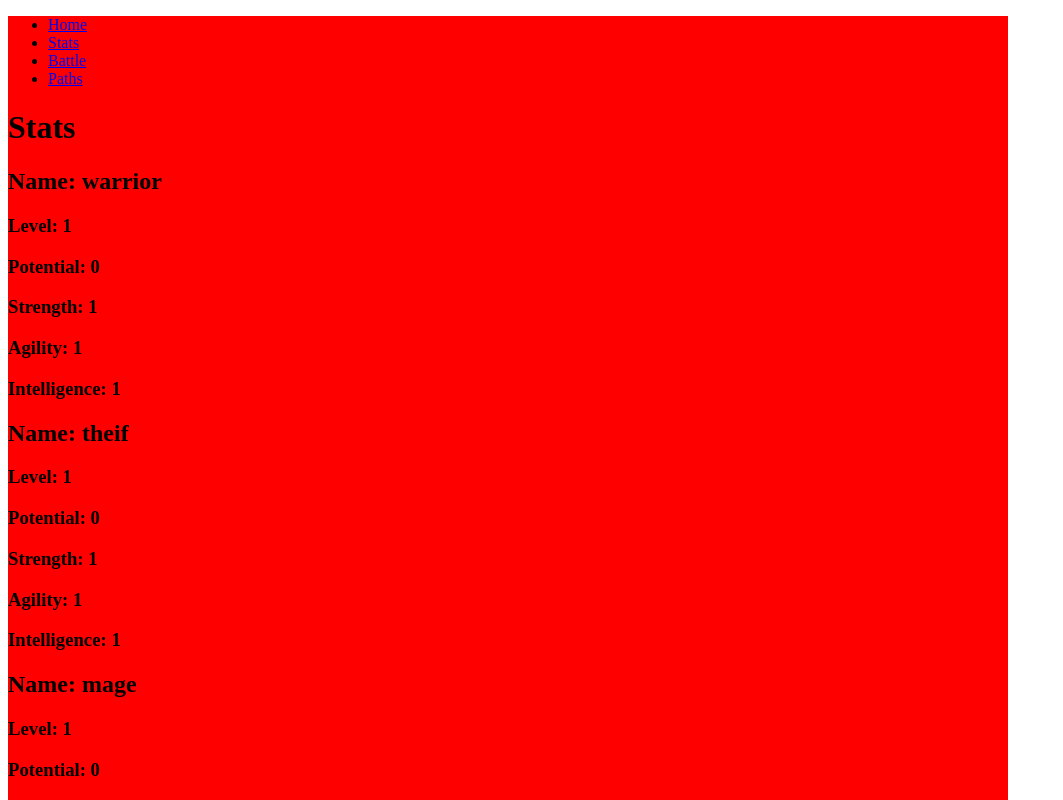
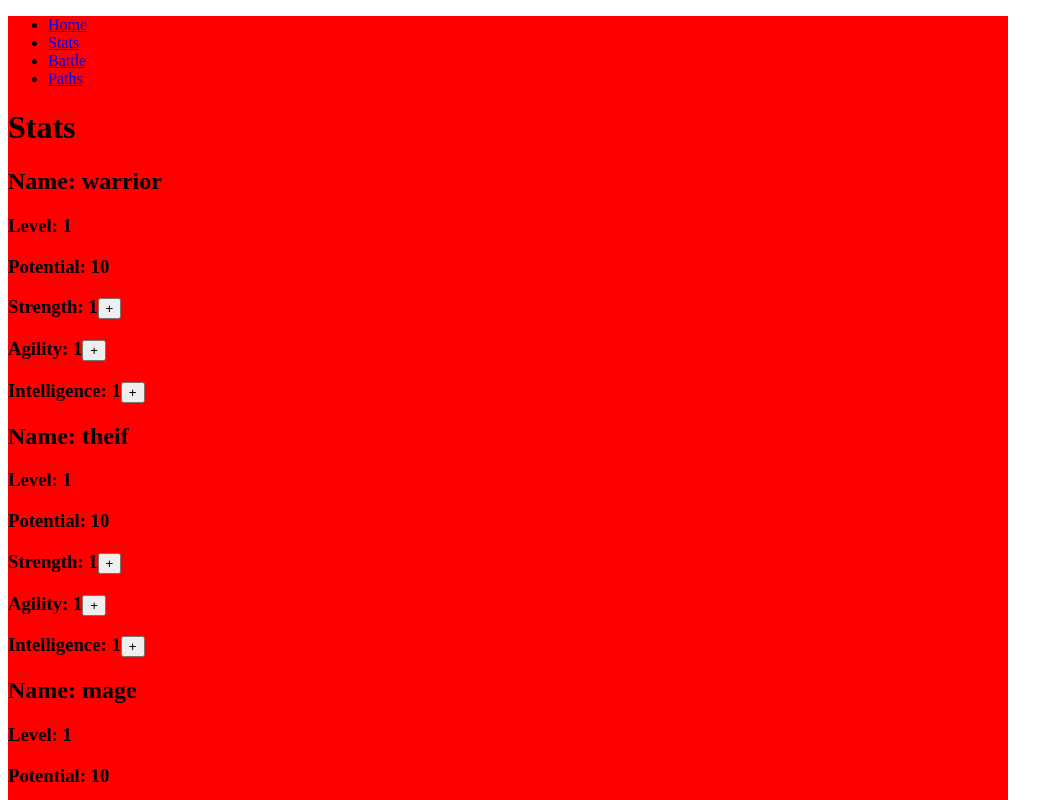
Before and after one commit to yyypasserby/fqyy, a React (Create React App) app: page /stats in a window 1280 px wide. Shown: the top 800 px of the page, without its empty margins (0-1063 px from the left). Built offline with nearby package versions, Linux system fonts and the light colour scheme.

Commit message:
Add immutable record & potential functionality

```diff
--- a/package.json
+++ b/package.json
@@ -12,6 +12,7 @@
     "@types/react-dom": "^16.9.10",
     "aphrodite": "^2.4.0",
     "husky": "^4.3.8",
+    "immutable": "^4.0.0-rc.12",
     "lint-staged": "^10.5.3",
     "prettier": "^2.2.1",
     "react": "^17.0.1",
--- a/src/data/atoms/characterAtom.ts
+++ b/src/data/atoms/characterAtom.ts
@@ -1,40 +1,45 @@
-import { atom, RecoilState } from "recoil";
+import { atom } from "recoil";
+import { List, Record, RecordOf } from "immutable";
 
-interface Character {
+type Ability = {
+  strength: number;
+  agility: number;
+  intelligence: number;
+};
+
+type Character = Ability & {
   name: string;
   level: number;
   potential: number;
-  strength: number;
-  agility: number;
-  intelligence: number;
-}
+};
 
-export const charaterAtom: RecoilState<Character[]> = atom({
+export type AbilityKey = keyof Ability;
+
+const CharacterRecord = Record<Character>({
+  name: "character",
+  level: 1,
+  potential: 10,
+  strength: 1,
+  agility: 1,
+  intelligence: 1,
+});
+
+type CharacterRecordType = RecordOf<Character>;
+
+export const charaterAtom = atom({
   key: "characterAtom",
-  default: [
-    {
+  default: List<CharacterRecordType>([
+    CharacterRecord({
       name: "warrior",
       level: 1,
-      potential: 0,
-      strength: 1,
-      agility: 1,
-      intelligence: 1,
-    },
-    {
+    }),
+    CharacterRecord({
       name: "theif",
       level: 1,
-      potential: 0,
-      strength: 1,
-      agility: 1,
-      intelligence: 1,
-    },
-    {
+    }),
+    CharacterRecord({
       name: "mage",
       level: 1,
-      potential: 0,
-      strength: 1,
-      agility: 1,
-      intelligence: 1,
-    },
-  ],
+    }),
+  ]),
 });
--- a/src/data/atoms/gameAtom.ts
+++ b/src/data/atoms/gameAtom.ts
@@ -1,9 +1,15 @@
+import { Record } from "immutable";
 import { atom } from "recoil";
+
+export const GameRecord = Record<{ id: number; name: string }>({
+  id: 0,
+  name: "",
+});
 
 export const gameAtom = atom({
   key: "gameAtom",
-  default: {
+  default: GameRecord({
     id: 1,
     name: "new game",
-  },
+  }),
 });
--- a/src/data/atoms/pathHistoryAtom.ts
+++ b/src/data/atoms/pathHistoryAtom.ts
@@ -1,6 +1,7 @@
+import { List } from "immutable";
 import { atom } from "recoil";
 
 export const pathHistoryAtom = atom({
   key: "pathHistoryAtom",
-  default: [0],
+  default: List<number>([0]),
 });
--- a/src/data/selectors/pathHistorySelectors.ts
+++ b/src/data/selectors/pathHistorySelectors.ts
@@ -5,8 +5,8 @@ export const pathHistorySelector = selector({
   key: "pathHistorySelector",
   get: ({ get }) => {
     const pathHistory = get(pathHistoryAtom);
-    const pathLength = pathHistory.length;
-    const lastPath = pathHistory[pathLength - 1];
+    const pathLength = pathHistory.size;
+    const lastPath = pathHistory.get(pathLength - 1);
     return {
       pathLength,
       lastPath,
--- a/src/scenes/Home.tsx
+++ b/src/scenes/Home.tsx
@@ -1,24 +1,35 @@
 import React from "react";
-import { Link } from "react-router-dom";
-import { useRecoilState } from "recoil";
-import { gameAtom } from "../data/atoms/gameAtom";
+import { Link, useHistory } from "react-router-dom";
+import { useRecoilState, useResetRecoilState } from "recoil";
+import { charaterAtom } from "../data/atoms/characterAtom";
+import { gameAtom, GameRecord } from "../data/atoms/gameAtom";
+import { pathHistoryAtom } from "../data/atoms/pathHistoryAtom";
 
 function Home() {
   const [game, setGame] = useRecoilState(gameAtom);
+  const resetCharacters = useResetRecoilState(charaterAtom);
+  const resetPathHistory = useResetRecoilState(pathHistoryAtom);
+  const routerHistory = useHistory();
+
   const startNewGame = React.useCallback(() => {
     const newID = game.id + 1;
-    setGame({
-      id: newID,
-      name: "name" + newID,
-    });
-  }, [game.id, setGame]);
+    setGame(
+      GameRecord({
+        id: newID,
+        name: "new game" + newID,
+      })
+    );
+    resetCharacters();
+    resetPathHistory();
+    routerHistory.push("/paths");
+  }, [game.id, resetCharacters, resetPathHistory, routerHistory, setGame]);
 
   return (
     <div>
       <h1>Home</h1>
-      <div>
-        <Link to="/paths">Resume: {game.name}</Link>
-      </div>
+      <button onClick={() => routerHistory.push("/paths")}>
+        Resume: {game.name}
+      </button>
       <button onClick={startNewGame}>Start a new game</button>
     </div>
   );
--- a/src/scenes/Paths.tsx
+++ b/src/scenes/Paths.tsx
@@ -9,7 +9,7 @@ function Paths() {
   const { pathLength, lastPath } = useRecoilValue(pathHistorySelector);
   const selectAPath = React.useCallback(
     (item) => {
-      setPathHistory([...pathHistory, item]);
+      setPathHistory(pathHistory.push(item));
     },
     [pathHistory, setPathHistory]
   );
--- a/src/scenes/Stats.tsx
+++ b/src/scenes/Stats.tsx
@@ -1,20 +1,47 @@
+import React from "react";
 import { useRecoilState } from "recoil";
-import { charaterAtom } from "../data/atoms/characterAtom";
+import { AbilityKey, charaterAtom } from "../data/atoms/characterAtom";
 
 function Stats() {
   const [characters, setCharacters] = useRecoilState(charaterAtom);
+  const addPotential = React.useCallback(
+    (index, ability: AbilityKey) => {
+      setCharacters(
+        characters.update(index, (character) => {
+          if (character.get("potential") > 0) {
+            return character
+              .update(ability, (val) => val + 1)
+              .update("potential", (val) => val - 1);
+          }
+          return character;
+        })
+      );
+    },
+    [characters, setCharacters]
+  );
   return (
     <div>
       <h1>Stats</h1>
-      {characters.map((character) => {
+      {characters.map((character, index) => {
         return (
           <div>
             <h2>Name: {character.name}</h2>
             <h3>Level: {character.level}</h3>
             <h3>Potential: {character.potential}</h3>
-            <h3>Strength: {character.strength}</h3>
-            <h3>Agility: {character.agility}</h3>
-            <h3>Intelligence: {character.intelligence}</h3>
+            <h3>
+              Strength: {character.strength}
+              <button onClick={() => addPotential(index, "strength")}>+</button>
+            </h3>
+            <h3>
+              Agility: {character.agility}
+              <button onClick={() => addPotential(index, "agility")}>+</button>
+            </h3>
+            <h3>
+              Intelligence: {character.intelligence}
+              <button onClick={() => addPotential(index, "intelligence")}>
+                +
+              </button>
+            </h3>
           </div>
         );
       })}
```
Also changed, not shown: 1 other file (tests, documents, lock files or other folders).
